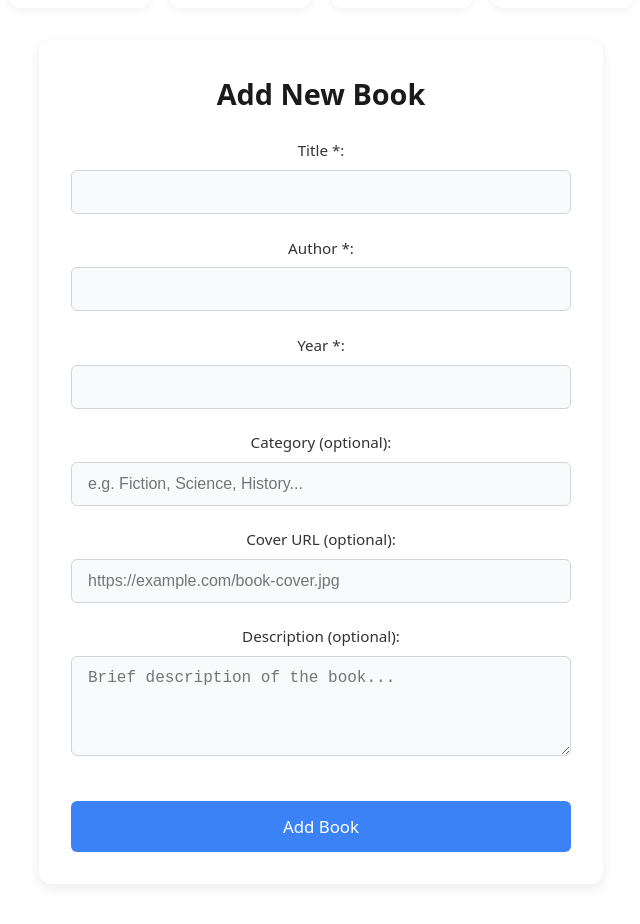
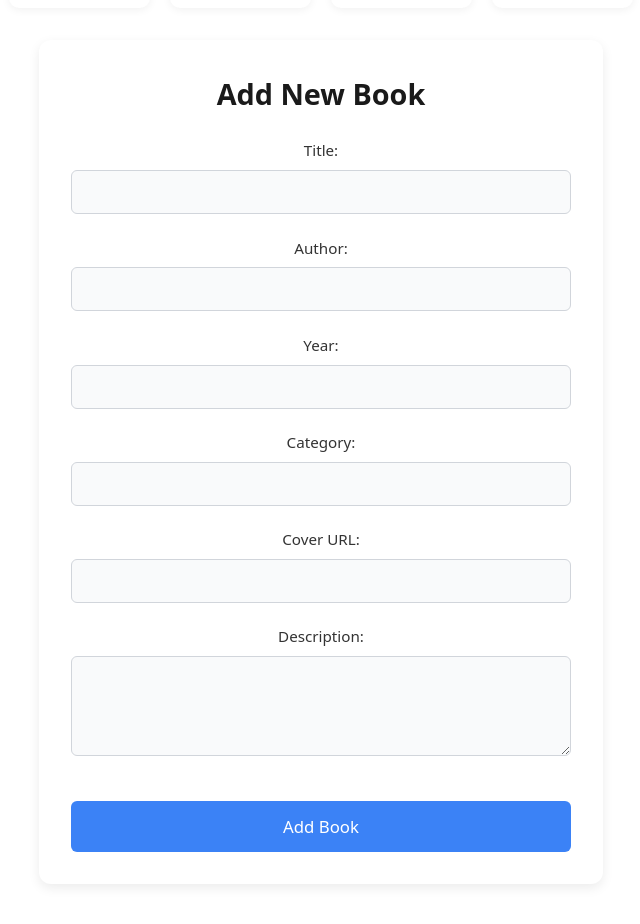
Before and after one commit to zzjabe/Full-Stack-Project, a React (Vite) app: page /Home in a window 1280 px wide. Shown: the part 740-1664 px from the top of the page, without its empty margins (319-959 px from the left). Built offline with nearby package versions, Linux system fonts and the light colour scheme.

Commit message:
Updated some small problems.

```diff
--- a/src/components/AddBookForm/AddBookForm.tsx
+++ b/src/components/AddBookForm/AddBookForm.tsx
@@ -1,10 +1,8 @@
 import { useState } from "react";
 import { v4 as uuidv4 } from "uuid";
-import type { Book } from "../../data/books";
-import './AddBookForm.css'
+import "./AddBookForm.css";
 
 type Props = {
-    books: Book[];
   onAddBook: (
     id: string,
     title: string,
@@ -16,14 +14,16 @@ type Props = {
   ) => void;
 };
 
-function AddBookForm({ books, onAddBook }: Props) {
+function AddBookForm({ onAddBook }: Props) {
   const [title, setTitle] = useState("");
   const [author, setAuthor] = useState("");
-    const [year, setYear] = useState("");
+  const [year, setYear] = useState<number | "">("");
   const [category, setCategory] = useState("");
   const [cover, setCover] = useState("");
   const [description, setDescription] = useState("");
   const [error, setError] = useState("");
+
+  const defaultCover = "https://covers.openlibrary.org/b/id/10909258-L.jpg";
 
   function handleSubmit(e: React.FormEvent) {
     e.preventDefault();
@@ -39,9 +39,8 @@ function AddBookForm({ books, onAddBook }: Props) {
       return;
     }
 
-        const yearNum = parseInt(year.trim(), 10);
-        if (year.trim() === "" || isNaN(yearNum)) {
-            setError("Year must be a valid integer.");
+    if (year === "" || isNaN(year)) {
+      setError("Year must be a valid number.");
       return;
     }
 
@@ -51,10 +50,10 @@ function AddBookForm({ books, onAddBook }: Props) {
       newId,
       title.trim(),
       author.trim(),
-            yearNum,
-            category.trim(),
-            cover.trim(),
-            description.trim()
+      year,
+      category.trim() || "Uncategorized",
+      cover.trim() || defaultCover,
+      description.trim() || "No description."
     );
 
     setTitle("");
@@ -73,73 +72,48 @@ function AddBookForm({ books, onAddBook }: Props) {
       {error && <div className="error-message">{error}</div>}
 
       <div className="form-group">
-                <label htmlFor="title">Title *:</label>
+        <label>Title:</label>
+        <input value={title} onChange={(e) => setTitle(e.target.value)} />
+      </div>
+
+      <div className="form-group">
+        <label>Author:</label>
+        <input value={author} onChange={(e) => setAuthor(e.target.value)} />
+      </div>
+
+      <div className="form-group">
+        <label>Year:</label>
         <input
-                    id="title"
-                    type="text"
-                    value={title}
-                    onChange={(e) => setTitle(e.target.value)}
-                    required
+          type="number"
+          value={year}
+          onChange={(e) =>
+            setYear(e.target.value === "" ? "" : Number(e.target.value))
+          }
         />
       </div>
 
       <div className="form-group">
-                <label htmlFor="author">Author *:</label>
-                <input
-                    id="author"
-                    type="text"
-                    value={author}
-                    onChange={(e) => setAuthor(e.target.value)}
-                    required
+        <label>Category:</label>
+        <input value={category} onChange={(e) => setCategory(e.target.value)} />
+      </div>
+
+      <div className="form-group">
+        <label>Cover URL:</label>
+        <input value={cover} onChange={(e) => setCover(e.target.value)} />
+      </div>
+
+      <div className="form-group">
+        <label>Description:</label>
+        <textarea
+          rows={4}
+          value={description}
+          onChange={(e) => setDescription(e.target.value)}
         />
       </div>
 
-            <div className="form-group">
-                <label htmlFor="year">Year *:</label>
-                <input
-                    id="year"
-                    type="number"
-                    value={year}
-                    onChange={(e) => setYear(e.target.value)}
-                    step="1"
-                    required
-                />
-            </div>
-
-            <div className="form-group">
-                <label htmlFor="category">Category (optional):</label>
-                <input
-                    id="category"
-                    type="text"
-                    value={category}
-                    onChange={(e) => setCategory(e.target.value)}
-                    placeholder="e.g. Fiction, Science, History..."
-                />
-            </div>
-
-            <div className="form-group">
-                <label htmlFor="cover">Cover URL (optional):</label>
-                <input
-                    id="cover"
-                    type="url"
-                    value={cover}
-                    onChange={(e) => setCover(e.target.value)}
-                    placeholder="https://example.com/book-cover.jpg"
-                />
-            </div>
-
-            <div className="form-group">
-                <label htmlFor="description">Description (optional):</label>
-                <textarea
-                    id="description"
-                    value={description}
-                    onChange={(e) => setDescription(e.target.value)}
-                    rows={4}
-                    placeholder="Brief description of the book..."
-                />
-            </div>
-
-            <button type="submit" className="submit-button">Add Book</button>
+      <button type="submit" className="submit-button">
+        Add Book
+      </button>
     </form>
   );
 }
--- a/src/pages/NewAdded/index.tsx
+++ b/src/pages/NewAdded/index.tsx
@@ -3,10 +3,10 @@ import { Link } from "react-router-dom";
 import type { Book } from "../../data/books";
 import AddBookForm from "../../components/AddBookForm/AddBookForm";
 import { New_added as initialBooks } from "../../data/books";
-import './index.css';
+import "./index.css";
 
 function NewAdded() {
-  const [books, setBooks] = useState(initialBooks || []);
+  const [books, setBooks] = useState<Book[]>(initialBooks || []);
 
   const handleAddBook = (
     id: string,
@@ -26,16 +26,16 @@ function NewAdded() {
       cover,
       description,
     };
-    setBooks(prev => [newBook, ...prev]);
+
+    setBooks((prev) => [newBook, ...prev]);
   };
 
   return (
-    <>
     <div className="new-added-page">
       <h2 className="page-title">New Added Books</h2>
 
       {books.length === 0 ? (
-          <p className="no-books">No books added yet. Use the form above!</p>
+        <p className="no-books">No books added yet.</p>
       ) : (
         <div className="books-row-grid">
           {books.map((book) => (
@@ -45,11 +45,7 @@ function NewAdded() {
               key={book.id}
             >
               <div className="mini-book-cover">
-                  <img
-                    src={book.cover || '/images/placeholder-book.jpg'}
-                    alt={book.title}
-                    loading="lazy"
-                  />
+                <img src={book.cover} alt={book.title} loading="lazy" />
               </div>
 
               <div className="mini-book-info">
@@ -62,12 +58,9 @@ function NewAdded() {
           ))}
         </div>
       )}
-        <AddBookForm
-          books={books}
-          onAddBook={handleAddBook}
-        />
+
+      <AddBookForm onAddBook={handleAddBook} />
     </div>
-    </>
   );
 }
 
```
Lines whose indentation alone changed are shown as unchanged.
